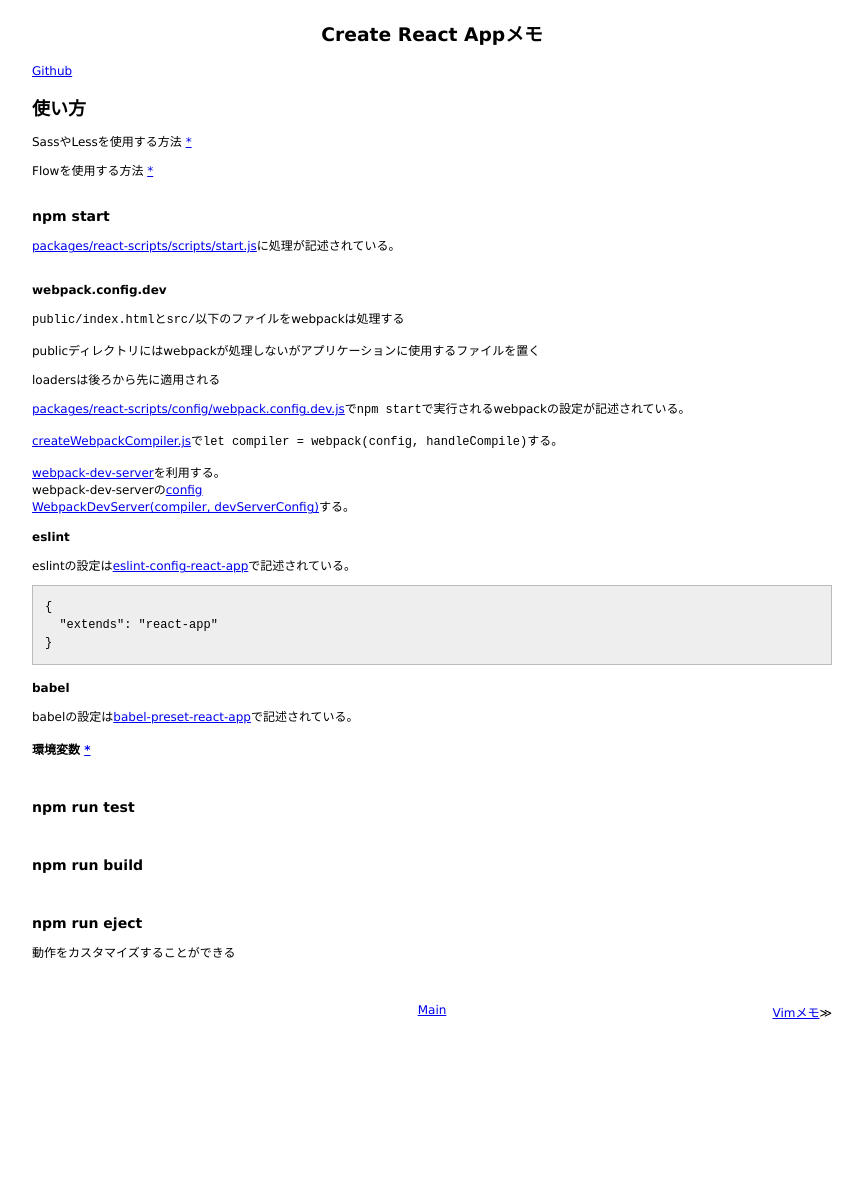
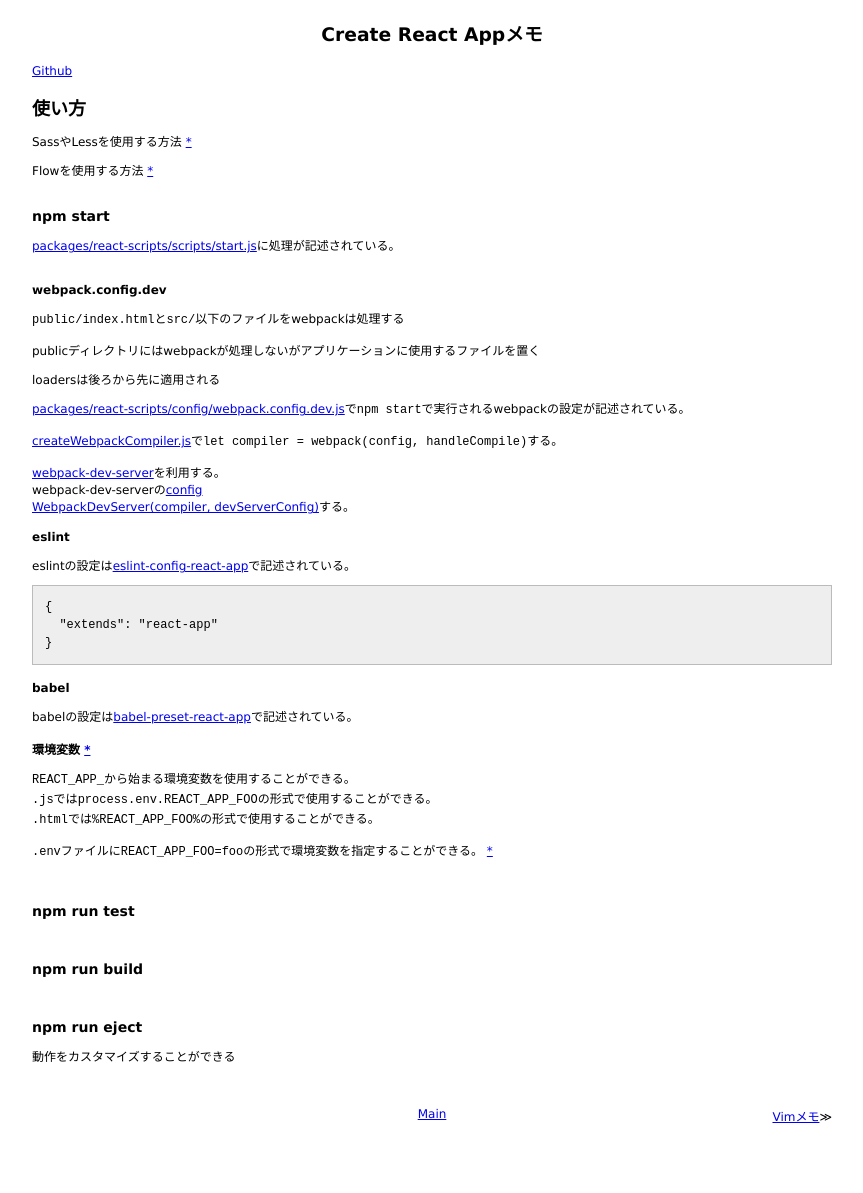
Before and after one commit to 38elements/38elements.github.com, a Jekyll site: the page built from _posts/2017-04-07-create-react-app.md, in a window 1280 px wide. Shown: the whole page, without its empty margins (208-1071 px from the left). Built offline with Jekyll 4.4.1, drawn with Linux system fonts in a browser that asks for light colours; before the commit the page ends 1089 px from its top, so only the background shows below that.

Commit message:
Update 2017-04-07-create-react-app.md

```diff
--- a/_posts/2017-04-07-create-react-app.md
+++ b/_posts/2017-04-07-create-react-app.md
@@ -50,6 +50,12 @@ babelの設定は[babel-preset-react-app](https://github.com/facebookincubator/c
 
 #### 環境変数 [\*](https://github.com/facebookincubator/create-react-app/blob/master/packages/react-scripts/template/README.md#adding-custom-environment-variables)
 
+`REACT_APP_`から始まる環境変数を使用することができる。
+`.js`では`process.env.REACT_APP_FOO`の形式で使用することができる。
+`.html`では`%REACT_APP_FOO%`の形式で使用することができる。
+
+`.env`ファイルに`REACT_APP_FOO=foo`の形式で環境変数を指定することができる。 [\*](https://github.com/facebookincubator/create-react-app/blob/master/packages/react-scripts/template/README.md#adding-development-environment-variables-in-env)
+
 <br>
 
 ### npm run test
```
